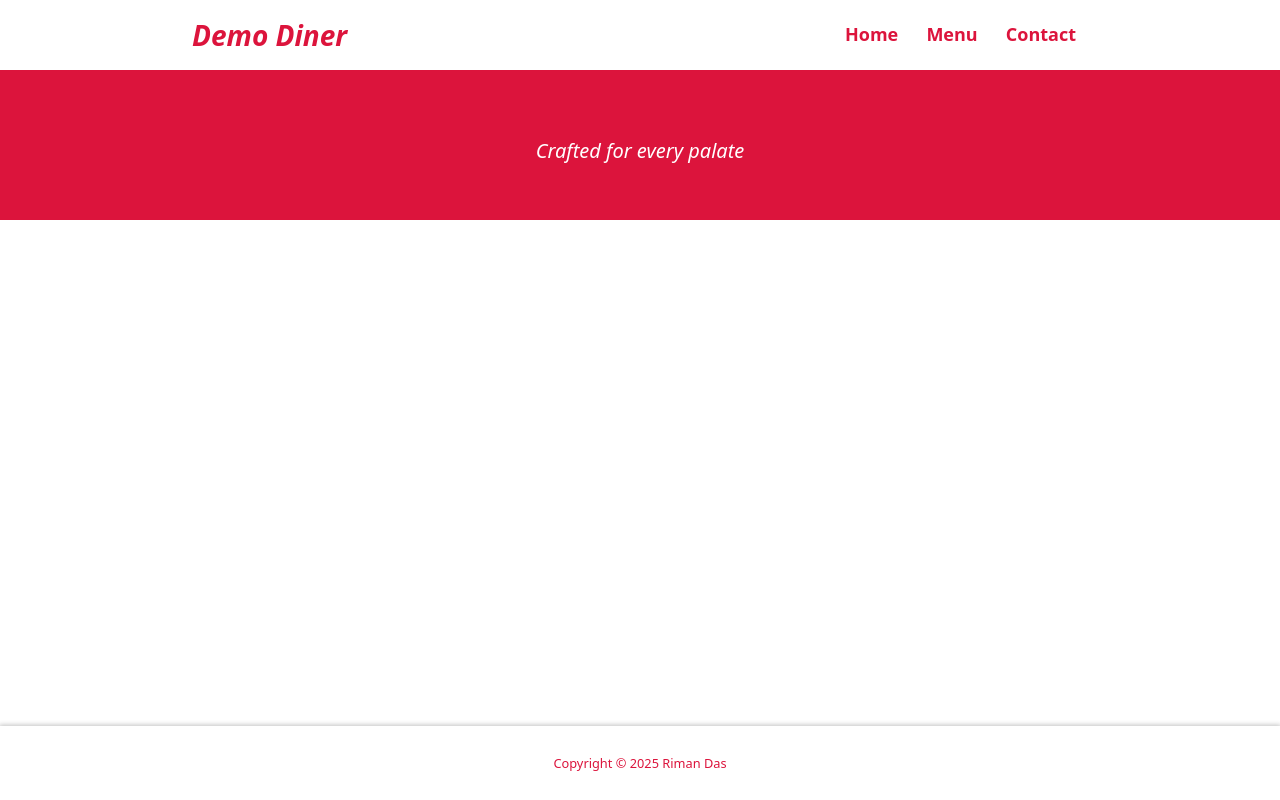
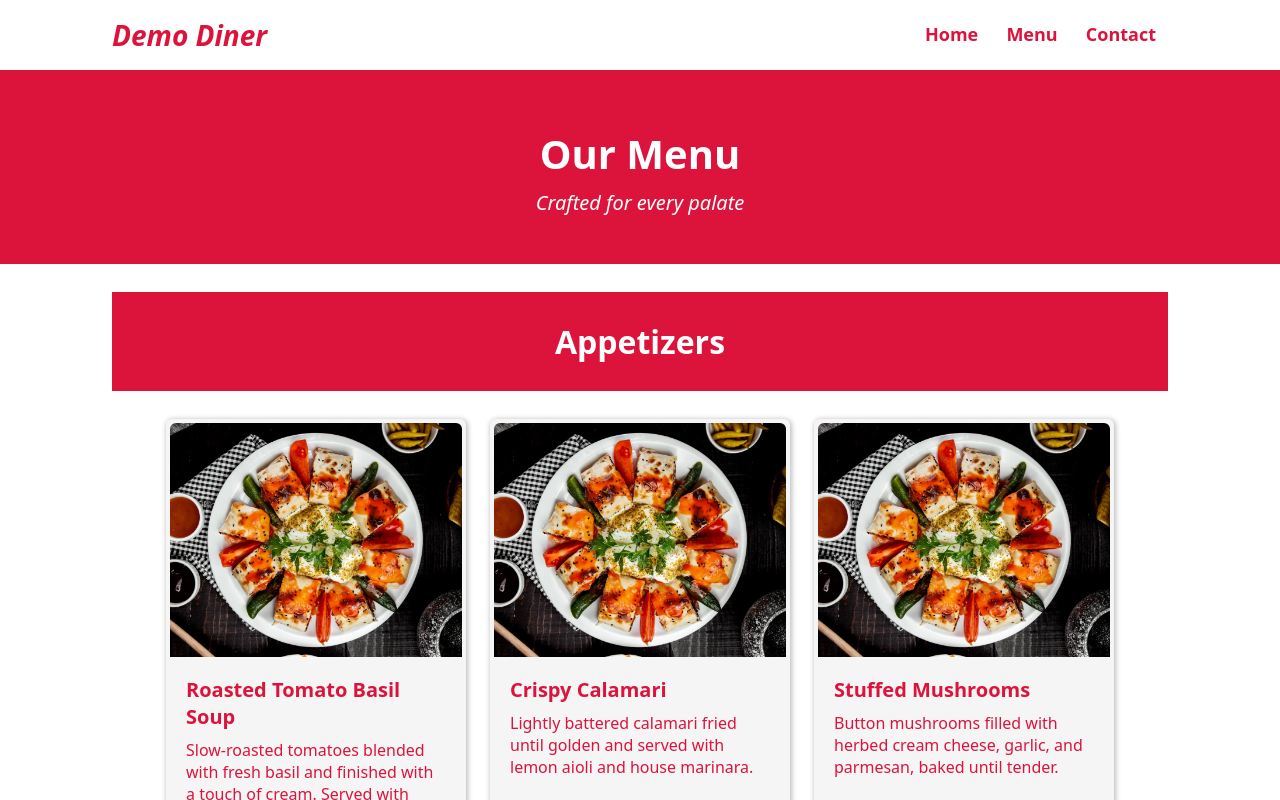
Before and after one commit to rimanz/odin-restaurant, a website built with webpack: page src/template.html in a window 1280 px wide. Both pictures are taken after a click on the button "Menu". Shown: the top 800 px of the page. Built offline with nearby package versions, Linux system fonts and the light colour scheme.

Commit message:
Add different menu categories and update styles
- Created createCard function to generate menu item cards dynamically
- Created createMenu function to populate different menu section with
  different categories (Appetizers, Main Courses, Desserts, Drinks etc.)
- Updated styles.css to enhance the appearance of the menu items and
  overall layout

```diff
--- a/src/pages/home.js
+++ b/src/pages/home.js
@@ -21,6 +21,7 @@ function createHero() {
 function createAbout() {
   const aboutSection = sectionBuilder({
     id: "about",
+    classNames: "about",
     parent: content_root,
     heading: { textContent: "About" },
   });
--- a/src/pages/menu.js
+++ b/src/pages/menu.js
@@ -1,3 +1,5 @@
+import restaurantData from "../data.js";
+import defaultImage from "../images/hero-background.webp";
 import { createNode, sectionBuilder } from "../utils.js";
 
 const content_root = document.getElementById("content");
@@ -5,8 +7,7 @@ const content_root = document.getElementById("content");
 function createHeader() {
   const headerSection = sectionBuilder({
     classNames: "menu-header",
-    heading: "Our Menu",
-    headingTag: "h1",
+    heading: { tag: "h1", textContent: "Our Menu" },
     parent: content_root,
   });
 
@@ -18,7 +19,68 @@ function createHeader() {
   });
 }
 
+function createCard({ item, parent }) {
+  const card = createNode({ classNames: "card", parent: parent });
+  const imageContainer = createNode({
+    classNames: "image-container",
+    parent: card,
+  });
+  const image = createNode({
+    tag: "img",
+    attributes: {
+      src: item.image ? item.image : defaultImage,
+      alt: item.name + " image.",
+    },
+    parent: imageContainer,
+  });
+
+  const cardText = createNode({ classNames: "card-text", parent: card });
+  const itemName = createNode({
+    tag: "h4",
+    classNames: "item-name",
+    textContent: item.name,
+    parent: cardText,
+  });
+  const description = createNode({
+    tag: "p",
+    classNames: "item-description",
+    textContent: item.description,
+    parent: cardText,
+  });
+  const price = createNode({
+    tag: "p",
+    classNames: "item-price",
+    textContent: `Price: $${item.price.toFixed(2)}`,
+    parent: cardText,
+  });
+}
+
+export function createMenu(options, items) {
+  const section = sectionBuilder({ ...options });
+
+  const grid = createNode({
+    classNames: "menu-grid",
+    parent: section,
+  });
+
+  items.forEach((item) => {
+    createCard({ item: item, parent: grid });
+  });
+}
+
 export default function menu() {
   content_root.textContent = "";
+  const menuCategories = ["Appetizers", "Mains", "Desserts", "Drinks"];
   createHeader();
+
+  menuCategories.forEach((category) => {
+    createMenu(
+      {
+        classNames: "submenu",
+        heading: { textContent: category },
+        parent: content_root,
+      },
+      restaurantData.menu[category],
+    );
+  });
 }
--- a/src/styles.css
+++ b/src/styles.css
@@ -11,7 +11,8 @@
   --outer-padding-y: 1.75rem;
   --nav-padding-x: 0.75rem;
   --nav-padding-y: 0.5rem;
-  --shadow: 0px 0px 5px 1px silver;
+  --shadow-short: 1px 1px 5px 1px silver;
+  --shadow-long: 1px 1px 15px 1px silver;
 }
 
 body {
@@ -37,13 +38,13 @@ body {
 
 .container {
   width: 100%;
-  max-width: 960px;
+  max-width: 1120px;
   padding-inline: var(--outer-padding-x);
   margin: 0 auto;
 }
 
 header {
-  box-shadow: var(--shadow);
+  box-shadow: var(--shadow-short);
 }
 
 .navbar {
@@ -89,17 +90,6 @@ section {
   padding-block: var(--outer-padding-y);
 }
 
-section p {
-  padding-bottom: var(--outer-padding-y);
-  font-size: 1.125rem;
-  font-style: italic;
-  font-weight: 400;
-  line-height: 1.3;
-  text-align: center;
-  max-width: 600px;
-  margin: 0 auto;
-}
-
 .section-heading {
   font-size: 2rem;
   text-align: center;
@@ -109,11 +99,12 @@ section p {
 footer {
   justify-self: end;
   padding-block: var(--outer-padding-y);
-  box-shadow: var(--shadow);
+  box-shadow: var(--shadow-short);
 }
 
 footer p {
-  font-size: 0.8rem;
+  color: darkred;
+  font-size: 0.9rem;
   text-align: center;
 }
 
@@ -162,6 +153,17 @@ footer p {
   font-weight: 300;
 }
 
+.about p {
+  padding-bottom: var(--outer-padding-y);
+  font-size: 1.125rem;
+  font-style: italic;
+  font-weight: 400;
+  line-height: 1.3;
+  text-align: center;
+  max-width: 600px;
+  margin: 0 auto;
+}
+
 .highlights {
   background-color: crimson;
   color: white;
@@ -192,7 +194,7 @@ footer p {
   border-radius: 10px;
   padding: 1rem 2rem;
   margin: 0 auto;
-  transition: all 8ms ease-in;
+  transition: all 0.25s ease-in;
 }
 
 .cta-btn:hover {
@@ -216,10 +218,85 @@ footer p {
 
 .menu-header .section-heading {
   font-size: 2.5rem;
-  padding-bottom: 0.75rem;
+  /* padding-bottom: 0.75rem; */
 }
 
 .menu-header .sub-heading {
   font-size: 1.25rem;
   font-style: italic;
+  text-align: center;
+  margin-top: -1.25rem;
+  margin-bottom: 1.25rem;
 }
+
+.submenu .section-heading {
+  background-color: crimson;
+  color: white;
+}
+
+.menu-grid {
+  display: flex;
+  flex-wrap: wrap;
+  justify-content: center;
+  column-gap: 1.5rem;
+  row-gap: 2rem;
+  padding-block: var(--outer-padding-y);
+}
+
+.card {
+  width: 300px;
+  color: crimson;
+  background-color: whitesmoke;
+  border: 4px solid whitesmoke;
+  border-radius: 6px;
+  box-shadow: var(--shadow-short);
+  transition: all 0.3s ease-in;
+}
+
+.card:hover {
+  cursor: pointer;
+  box-shadow: var(--shadow-long);
+  scale: 1.01;
+  opacity: 0.9;
+}
+
+.card:hover img {
+  overflow: hidden;
+}
+
+.image-container {
+  width: 100%;
+  /* height: 200px; */
+}
+
+.image-container img {
+  width: 100%;
+  height: 100%;
+  object-fit: cover;
+  border-top-left-radius: 6px;
+  border-top-right-radius: 6px;
+  overflow: hidden;
+}
+
+.card-text {
+  padding-inline: calc(var(--outer-padding-x) / 2);
+  padding-block: calc(var(--outer-padding-y) / 2);
+}
+
+.card-text p {
+  padding-block: calc(var(--outer-padding-y) / 3);
+}
+
+.card-text .item-name {
+  font-size: 1.25rem;
+}
+
+.card-text .item-description {
+  font-size: 1rem;
+  line-height: 1.375;
+}
+
+.card-text .item-price {
+  font-size: 1.2rem;
+  font-weight: bold;
+}
```
